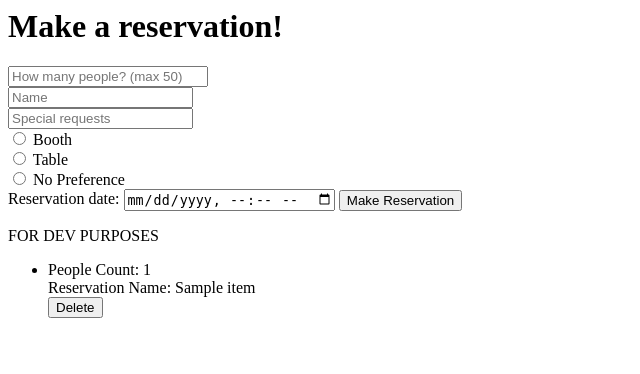
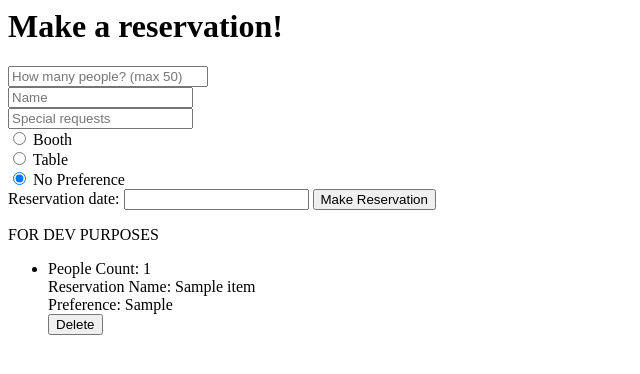
Before and after one commit to danielbrinkman/IntroSWEProject, a Django app: template reservation/templates/reservation.html in a window 1280 px wide. Shown: the top 374 px of the page, without its empty margins (0-640 px from the left). Run offline with Django 3.2, Linux system fonts and the light colour scheme; the template is opened without the code that fills it: most values are stand-ins (such as "Sample title", 1, 10 or a date in 2020).

Commit message:
Update reservation.html

```diff
--- a/reservation/templates/reservation.html
+++ b/reservation/templates/reservation.html
@@ -9,10 +9,10 @@
 		<label for="Booth">Booth</label><br>
 		<input type="radio" id="Table" name="tablePref" value="Table">
 		<label for="Table">Table</label><br>
-		<input type="radio" id="No Preference" name="tablePref" value="No Preference">
+		<input type="radio" id="No Preference" name="tablePref" value="No Preference" checked>
 		<label for="No Preference">No Preference</label> <br>
 		<label for="reservationTime">Reservation date:</label>
-  		<input type="datetime-local" id="reservationTime" name="reservationTime">
+  		<input type="text" id="reservationTime" name="reservationTime">
 
 		<input type="submit" value="Make Reservation">
 	</form>
@@ -22,7 +22,9 @@
 		{% for i in all_items %}
         	<li>
             		People Count: {{i.peopleCount}} <br>
-			Reservation Name: {{i.reservationName}}
+			Reservation Name: {{i.reservationName}} <br>
+			Preference: {{i.boothTable}}
+			<!--Reservation Date: {{i.reservationDate}}-->
         	</li>
 
         	<form action="/deleteReservationItem/{{i.id}}/" method = "post">{% csrf_token %}
```
